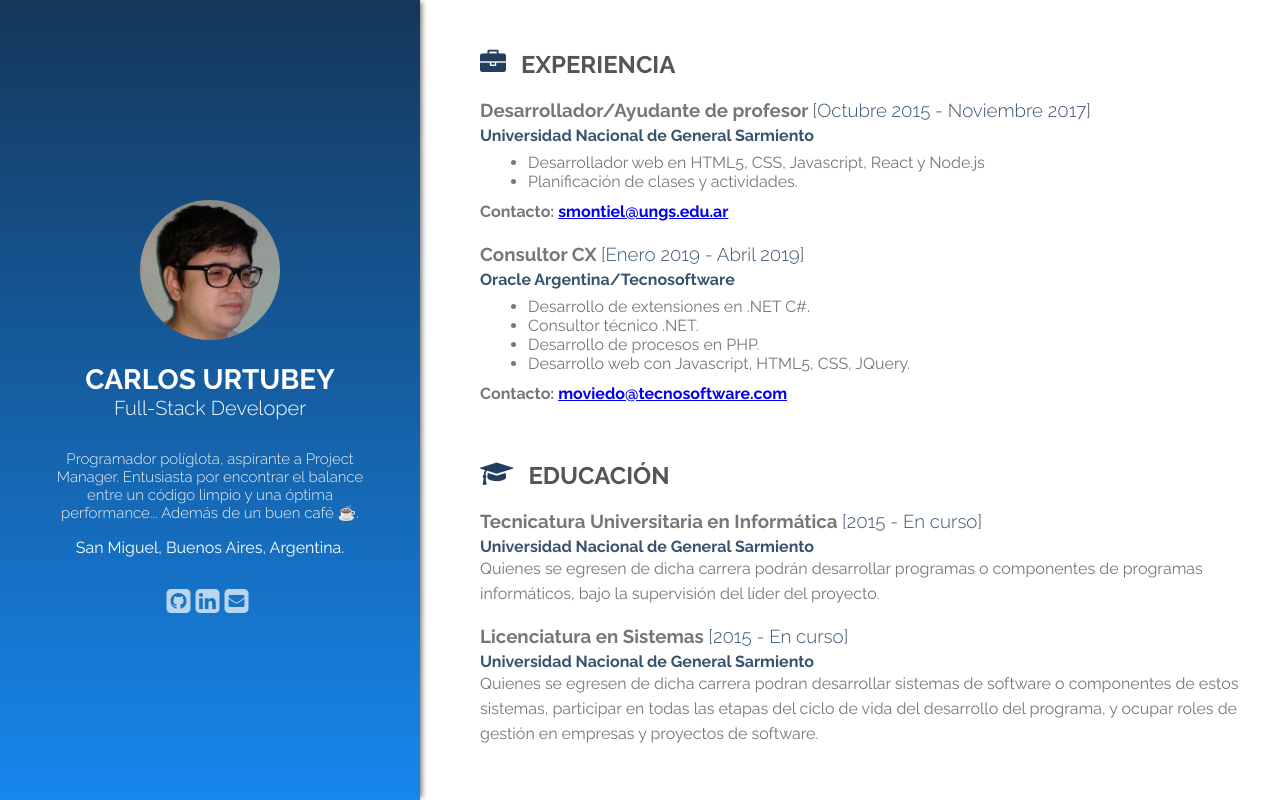
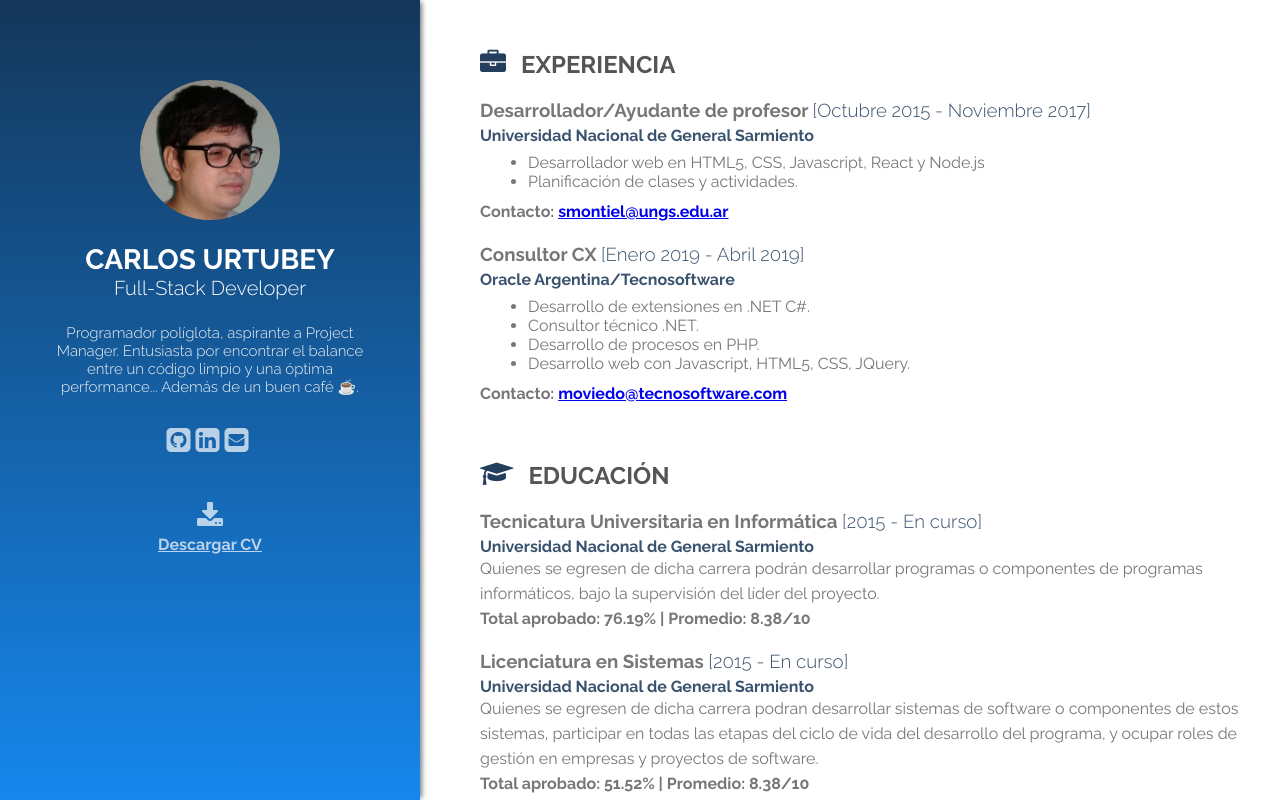
Before and after one commit to urtubeycarlos/CV, a React (Create React App) app: page / in a window 1280 px wide. Shown: the top 800 px of the page. Built offline with nearby package versions, Linux system fonts and the light colour scheme.

Commit message:
Updated CV

```diff
--- a/public/css/style.css
+++ b/public/css/style.css
@@ -32,7 +32,7 @@ header .wrapper .content-wrapper {
 }
 .sidebar .bio {
   position: absolute;
-  top: 25%;
+  top: 10%;
   left: 5%;
   width: 90%;
   display: block;
@@ -46,10 +46,15 @@ header .wrapper .content-wrapper {
 }
 .sidebar .bio .title h2 {
   font-size: 20px;
-  margin: 0px 0px 30px 0px;
+  margin: 0px;
   font-weight: 300;
   /* letter-spacing: 1.6px; */
 }
+
+.sidebar .bio .address p {
+  margin: 0.5em auto 2em auto
+}
+
 .sidebar .bio .avatar img {
   width: 140px;
   border-radius: 50%;
@@ -57,7 +62,7 @@ header .wrapper .content-wrapper {
 .sidebar .bio .desc {
   width: 85%;
   display: block;
-  margin: 0 auto;
+  margin: 1.5em auto auto auto;
 }
 .sidebar .bio .desc p {
   font-size: 15px;
@@ -124,6 +129,7 @@ header .wrapper .content-wrapper {
   width: 95%;
   letter-spacing: 0px;
   line-height: 25px;
+  /* margin: 0; */
 }
 .content .title .item .experiencie-item {
   margin: 0.5em;
@@ -219,3 +225,26 @@ header .wrapper .content-wrapper {
     display: inline-block;
   }
 }
+
+.sidebar .bio .download {
+  margin-top: 3em;
+}
+.sidebar .bio .download a {
+  color: rgba(255,255,255,0.7);
+  -webkit-transition: all 0.2s linear;
+  -moz-transition: all 0.2s linear;
+  -o-transition: all 0.2s linear;
+  -ms-transition: all 0.2s linear;
+  transition: all 0.2s linear;
+}
+.sidebar .bio .download a:hover,
+.sidebar .bio .download a:focus {
+  color: #fff;
+}
+.sidebar .bio .download i {
+  font-size: 28px;
+}
+.sidebar .bio .download p {
+  margin: 0.3em;
+  font-weight: bold;
+}
--- a/src/App.js
+++ b/src/App.js
@@ -13,6 +13,7 @@ class App extends Component {
       profession: 'Full-Stack Developer',
       bio: 'Programador políglota, aspirante a Project Manager. Entusiasta por encontrar el balance entre un código limpio y una óptima performance... Además de un buen café ☕.',
       address: 'San Miguel, Buenos Aires, Argentina.',
+      email: 'urtubeycarlos.0510@gmail.com',
       social: [
         {name: 'github', url: 'https://github.com/urtubeycarlos'},
         {name: 'linkedin', url: 'https://www.linkedin.com/in/carlos-urtubey/'}
@@ -22,8 +23,8 @@ class App extends Component {
         {jobTitle: 'Consultor CX', company: 'Oracle Argentina/Tecnosoftware', contact:"moviedo@tecnosoftware.com", startDate: 'Enero 2019', endDate: 'Abril 2019', tasks:['Desarrollo de extensiones en .NET C#.','Consultor técnico .NET.','Desarrollo de procesos en PHP.', 'Desarrollo web con Javascript, HTML5, CSS, JQuery.']}
       ],
       education: [
-        {degree: 'Tecnicatura Universitaria en Informática', institution: 'Universidad Nacional de General Sarmiento', startDate: '2015', endDate: 'En curso', description: 'Quienes se egresen de dicha carrera podrán desarrollar programas o componentes de programas informáticos, bajo la supervisión del líder del proyecto.'},
-        {degree: 'Licenciatura en Sistemas', institution: 'Universidad Nacional de General Sarmiento', startDate: '2015', endDate: 'En curso', description: 'Quienes se egresen de dicha carrera podran desarrollar sistemas de software o componentes de estos sistemas, participar en todas las etapas del ciclo de vida del desarrollo del programa, y ocupar roles de gestión en empresas y proyectos de software.'},
+        {degree: 'Tecnicatura Universitaria en Informática', institution: 'Universidad Nacional de General Sarmiento', startDate: '2015', endDate: 'En curso', percentaje:'76.19%', average:'8.38', description: 'Quienes se egresen de dicha carrera podrán desarrollar programas o componentes de programas informáticos, bajo la supervisión del líder del proyecto.'},
+        {degree: 'Licenciatura en Sistemas', institution: 'Universidad Nacional de General Sarmiento', startDate: '2015', endDate: 'En curso', percentaje:'51.52%', average:'8.38', description: 'Quienes se egresen de dicha carrera podran desarrollar sistemas de software o componentes de estos sistemas, participar en todas las etapas del ciclo de vida del desarrollo del programa, y ocupar roles de gestión en empresas y proyectos de software.'},
       ],
       skills: [
         {name: 'HTML'},
@@ -52,7 +53,8 @@ class App extends Component {
               profession={person.profession}
               bio={person.bio}
               address={person.address}
-              social={person.social} />
+              social={person.social}
+              email={person.email}/>
           </div>
 
           <div className='content-wrapper'>
--- a/src/components/About.js
+++ b/src/components/About.js
@@ -1,8 +1,9 @@
 import React from 'react';
 import PropTypes from 'prop-types';
 import Social from './Social';
+import Download from './Download'
 
-const About = ({avatar, name, profession, bio, address, social}) => {
+const About = ({avatar, name, profession, bio, address, social, email}) => {
   return(
     <div className='bio'>
       <div className='avatar'>
@@ -12,13 +13,14 @@ const About = ({avatar, name, profession, bio, address, social}) => {
         <h1>{name}</h1>
         <h2>{profession}</h2>
       </div>
+      {/* <div className='address'>
+        <p>{address}</p>
+      </div> */}
       <div className='desc'>
         <p>{bio}</p>
       </div>
-      <div className='address'>
-        <p>{address}</p>
-      </div>
-      <Social social={social} />
+      <Social social={social} email={email}/>
+      <Download />
     </div>
   );
 };
--- /dev/null
+++ b/src/components/Download.js
@@ -0,0 +1,14 @@
+import React from 'react';
+
+const Download = () => {
+    return (
+        <div className="download">
+            <a href='https://www.google.com/' target='_blank' rel="noopener noreferrer">
+                <i className={'fa fa-download'}></i>
+                <p>Descargar CV</p>
+            </a>
+        </div>
+    )
+}
+
+export default Download;
--- a/src/components/Education.js
+++ b/src/components/Education.js
@@ -7,7 +7,7 @@ const Education = (props) => {
         <div className='item' key={edu.degree}>
           <h3>{edu.degree} <span>[{edu.startDate} - {edu.endDate}]</span></h3>
           <span><strong>{edu.institution}</strong></span>
-          <p>{edu.description}</p>
+          <p>{edu.description}<br/><strong>Total aprobado: {edu.percentaje} | Promedio: {edu.average}/10</strong></p>
         </div>
       )}
     </div>
--- a/src/components/Social.js
+++ b/src/components/Social.js
@@ -1,9 +1,9 @@
 import React from 'react';
 
-const Social = (props) => {
+const Social = ({social, email}) => {
   const socialNetworks = (
     <ul>
-      {props.social.map((socialNetwork) =>
+      {social.map((socialNetwork) =>
         <li key={socialNetwork.name}>
           <a href={socialNetwork.url} target='_blank' rel="noopener noreferrer">
             <i className={'fa fa-' + socialNetwork.name + '-square'}></i>
@@ -11,7 +11,7 @@ const Social = (props) => {
         </li>
       )}
       <li>
-        <a href='mailto:urtubeycarlos.0510@gmail.com' target='_blank' rel="noopener noreferrer">
+        <a href={'mailto:' + email} target='_blank' rel="noopener noreferrer">
           <i className={'fa fa-envelope-square'}></i>
         </a>
       </li>
```
Also changed, not shown: 1 other file (tests, documents, lock files or other folders).
